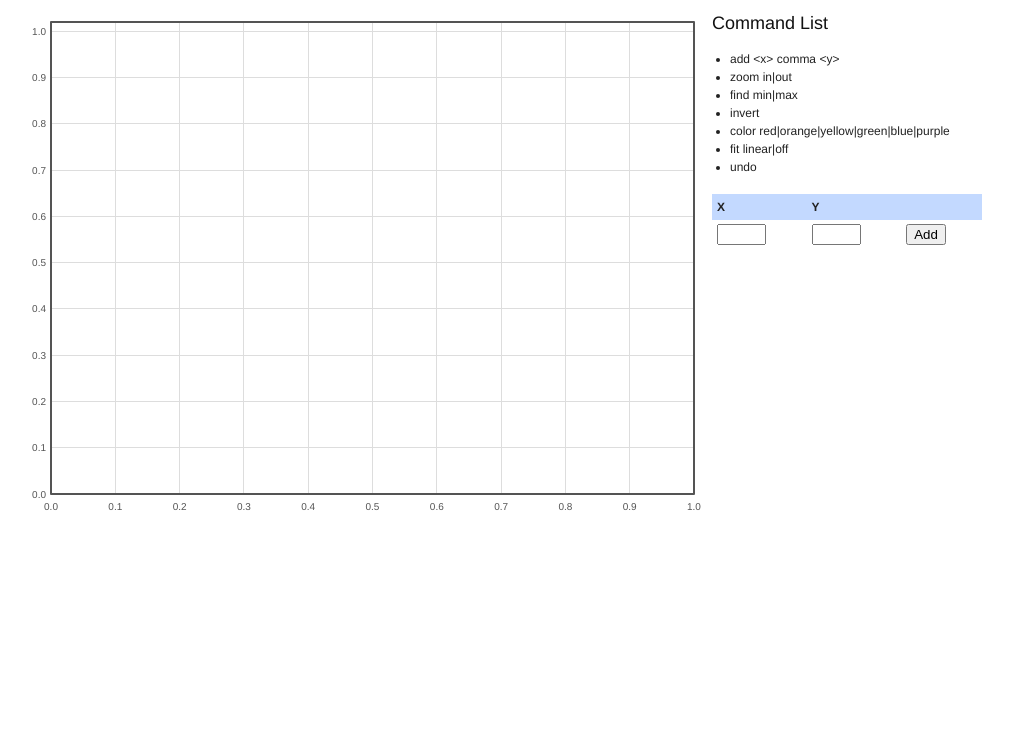
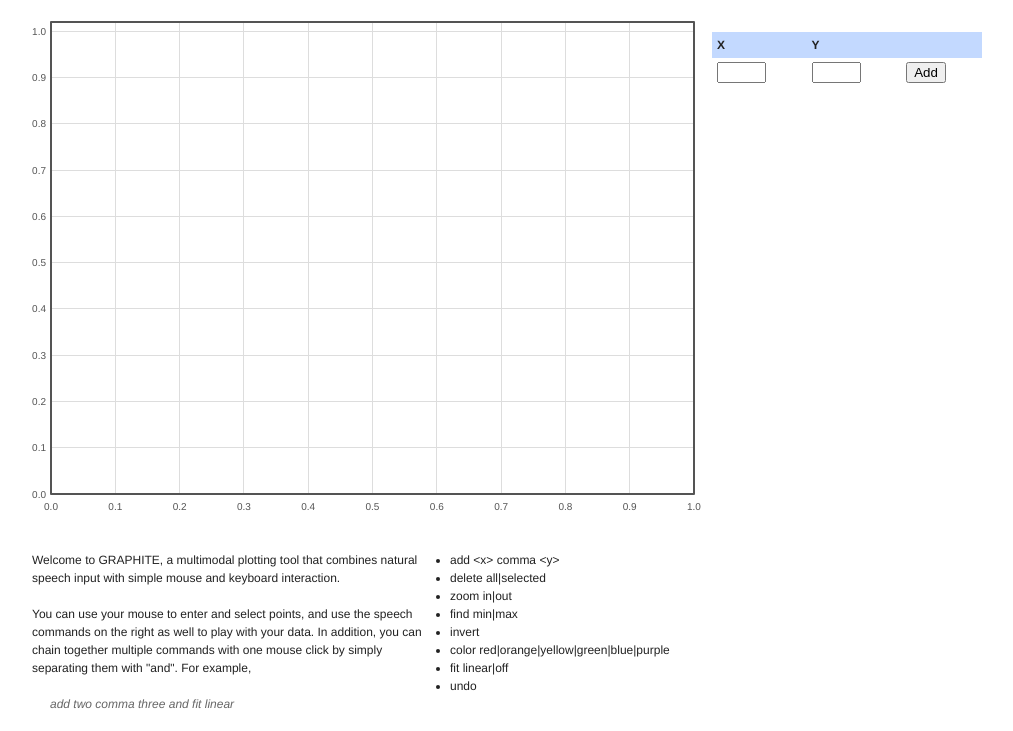
Before and after one commit to masont/graphite, a plain HTML site: page index.html in a window 1280 px wide. Shown: the part 94-825 px from the top of the page, without its empty margins (133-1146 px from the left). Before the commit the page ends 800 px from the top, so only its background shows below. Drawn offline with Linux system fonts and the light colour scheme; a script that the page names is missing.

Commit message:
added some help text to index

```diff
--- a/index.html
+++ b/index.html
@@ -35,18 +35,6 @@
         </div>
       </div>
       <div id="right-col" class="span-7 last">
-        <div id="command-list">
-          <h3>Command List</h3>
-          <ul>
-            <li>add &lt;x&gt; comma &lt;y&gt;</li>
-            <li>zoom in|out</li>
-            <li>find min|max</li>
-            <li>invert</li>
-            <li>color red|orange|yellow|green|blue|purple</li>
-            <li>fit linear|off</li>
-            <li>undo</li>
-          </ul>
-        </div>
         <div id="wami-root" class="append-bottom">
 
         </div>
@@ -80,6 +68,42 @@
           </table>
         </div>
       </div>
+
+
+      <hr class="space"/>
+      <hr class="space"/>
+
+      <div id="intro" class="span-24 last">
+        <div class="span-10">
+          <p>
+          Welcome to GRAPHITE, a multimodal plotting tool that combines natural
+          speech input with simple mouse and keyboard interaction.
+          </p>
+          <p>You can use your mouse to enter and select points, and use the speech
+          commands on the right as well to play with your data.  In addition, you can chain
+          together multiple commands with one mouse click by simply separating
+          them with "and".  For example,
+          <blockquote>
+            add two comma three and fit linear
+          </blockquote>
+          </p>
+        </div>
+        <div id="command-list" class="span-7 last">
+          <ul>
+            <li>add &lt;x&gt; comma &lt;y&gt;</li>
+            <li>delete all|selected</li>
+            <li>zoom in|out</li>
+            <li>find min|max</li>
+            <li>invert</li>
+            <li>color red|orange|yellow|green|blue|purple</li>
+            <li>fit linear|off</li>
+            <li>undo</li>
+          </ul>
+        </div>
+      </div>
+
+
     </div>
+
   </body>
 </html>
```
